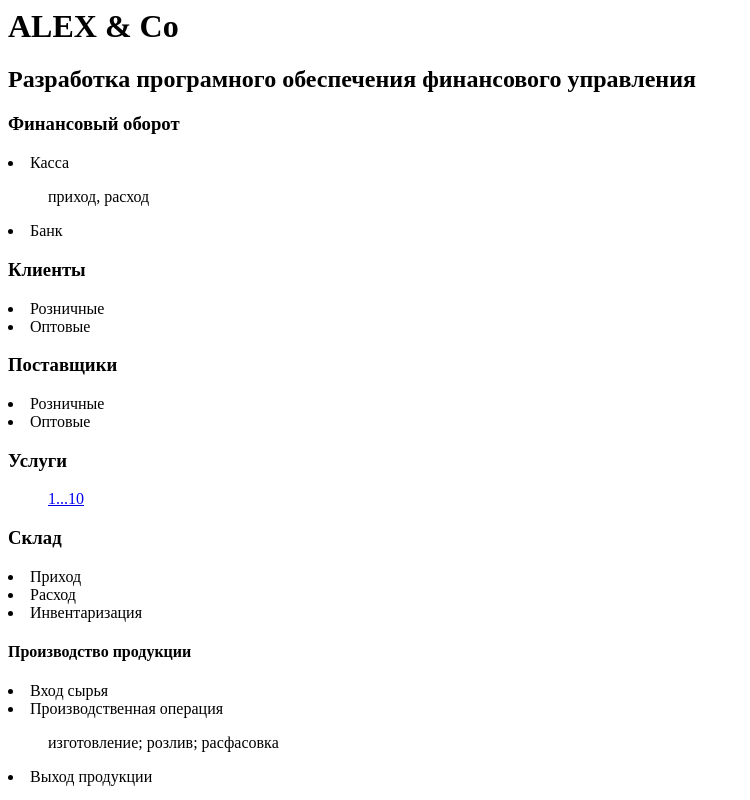
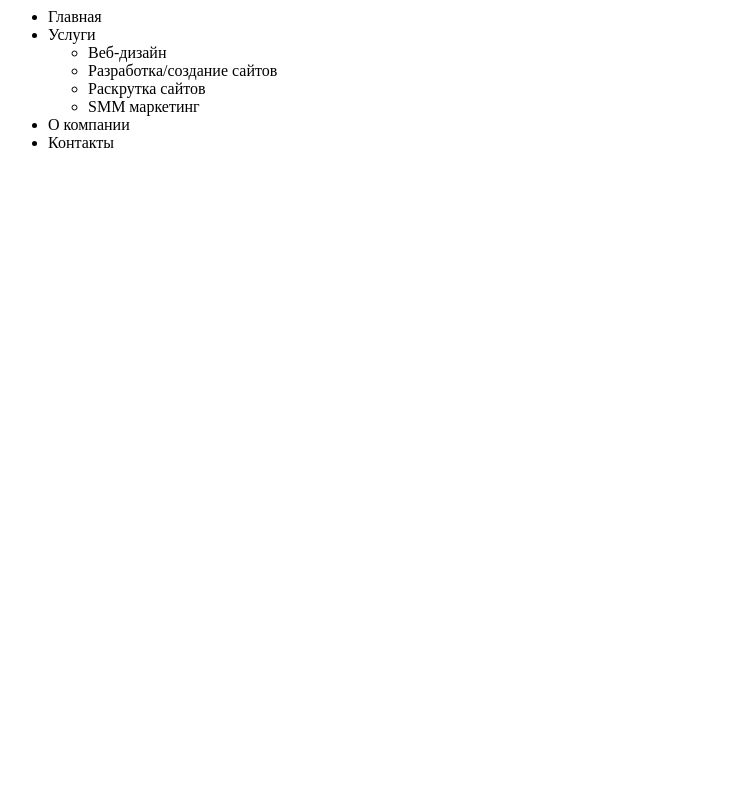
Before and after one commit to AlexTester01/Git-course, a plain HTML site: page index.html in a window 1280 px wide. Shown: the whole page, without its empty margins (0-750 px from the left). Drawn offline with Linux system fonts and the light colour scheme.

Commit message:
Edited text message on file

```diff
--- a/index.html
+++ b/index.html
@@ -3,30 +3,19 @@
     <head>
         <title>My First webpage</Title>
     </head>
-    <body>
-        <h1>ALEX & Co</h1>
-        <h2>Разработка програмного обеспечения финансового управления</h2>
-        <h3>Финансовый оборот</h3>
-              <li>Касса</li>
-              <ul>приход, расход</ul>
-              <li>Банк</li>
-        <h3>Клиенты</h3>
-             <li>Розничные</li>
-             <li>Оптовые</li>
-        <h3>Поставщики</h3>
-             <li>Розничные</li>
-             <li>Оптовые</li>
-        <h3>Услуги</h3>
-             <a href="https://google.com"><ul>1...10</ul><a/>
-        <h3>Склад</h3>
-             <li>Приход</li>
-             <li>Расход</li>
-             <li>Инвентаризация</li>
-        <h4>Производство продукции</h4>
-            <li>Вход сырья</li>
-            <li>Производственная операция</li>
-            <ul>изготовление; розлив; расфасовка</ul>
-            <li>Выход продукции</li>
-    </body>
+     <body>
+   <ul>
+      <li>Главная</li>
+      <li>Услуги</li>
+         <ul>
+             <li>Веб-дизайн</li>
+             <li>Разработка/создание сайтов</li>
+             <li>Раскрутка сайтов</li>
+             <li>SMM маркетинг</li>
+         </ul>
+      <li>О компании</li>
+      <li>Контакты</li>
+    </ul>
+     </body>
 </html>
 <script src="script.js"></script>
```
